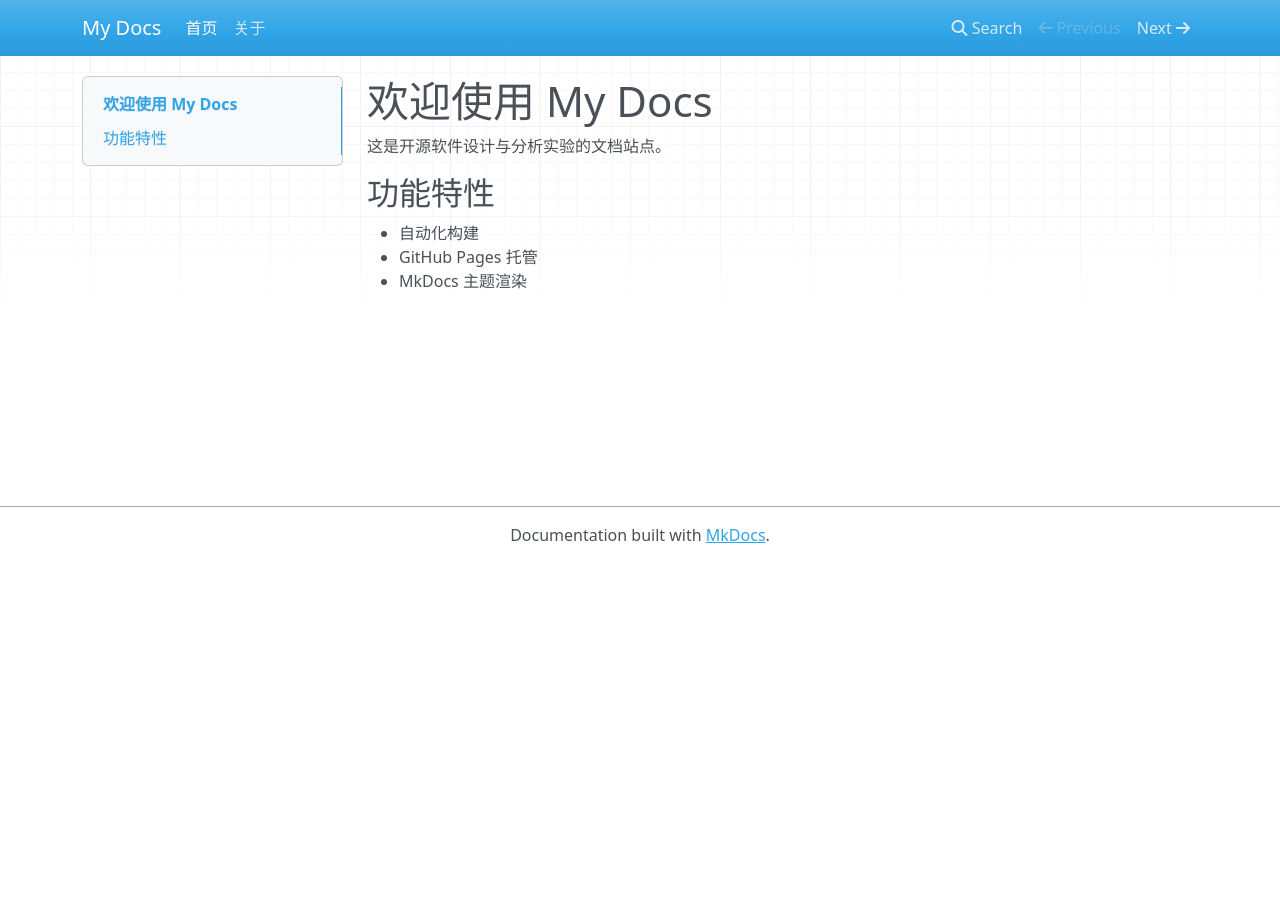
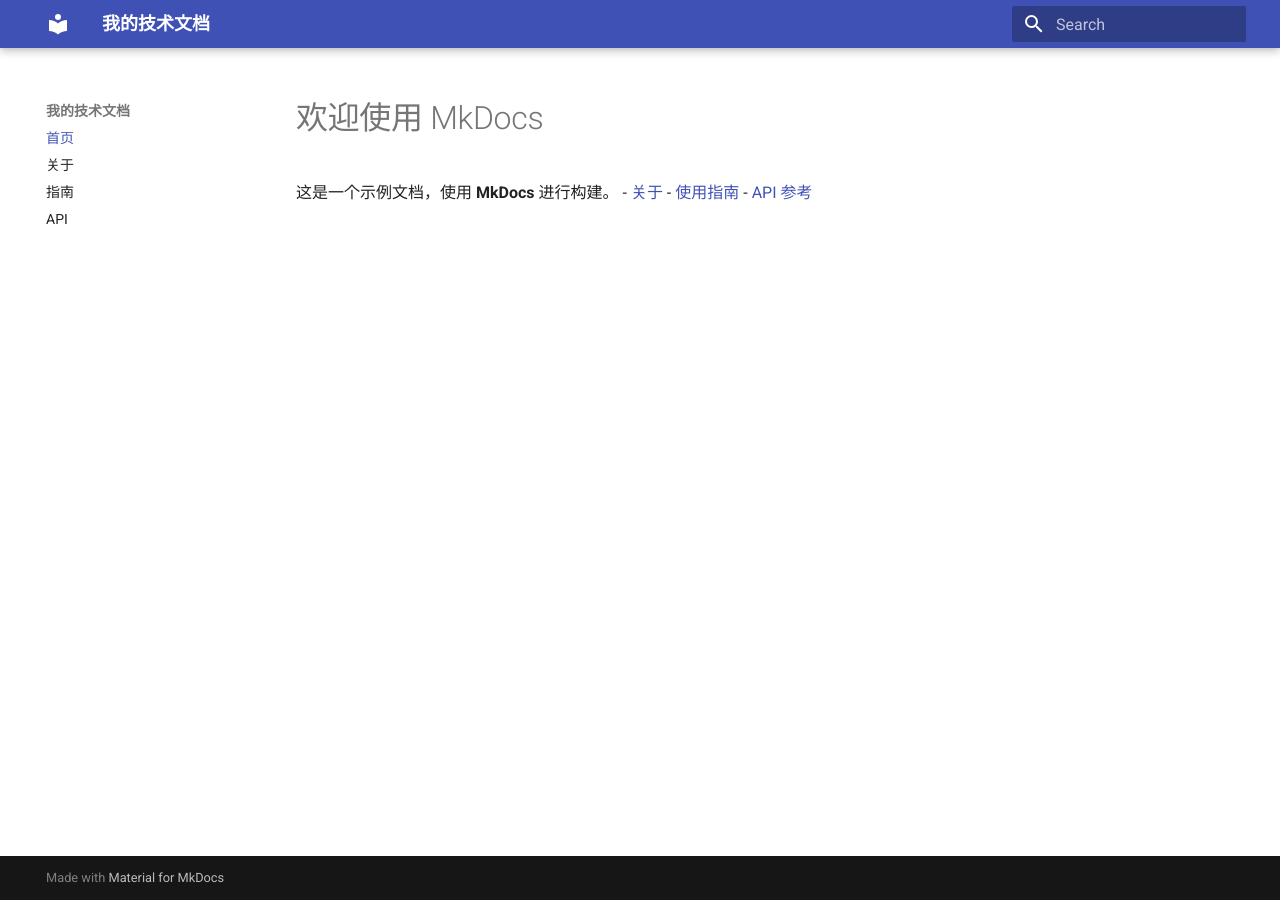
Before and after one commit to luoziqi039-tech/github-actions-demo, an MkDocs documentation site: the page built from docs/index.md, in a window 1280 px wide. Built offline with MkDocs 1.6.1 and Material for MkDocs 9.7.7, drawn with Linux system fonts in a browser that asks for light colours; nearby versions of some CDN libraries.

Commit message:
complete all lab requirements

```diff
--- /dev/null
+++ b/calculator.py
@@ -0,0 +1,5 @@
+def add(a, b):
+    return a + b
+
+def multiply(a, b):
+    return a * b
--- a/docs/index.md
+++ b/docs/index.md
@@ -1,6 +1,5 @@
-# 欢迎使用 My Docs
-这是开源软件设计与分析实验的文档站点。
-## 功能特性
-- 自动化构建
-- GitHub Pages 托管
-- MkDocs 主题渲染
+# 欢迎使用 MkDocs
+这是一个示例文档，使用 **MkDocs** 进行构建。
+- [关于](about.md)
+- [使用指南](guide.md)
+- [API 参考](api.md)
--- a/mkdocs.yml
+++ b/mkdocs.yml
@@ -1,8 +1,8 @@
-site_name: My Docs
-site_description: 开源软件设计与分析实验文档
-site_author: 罗浩鸣
+site_name: 我的技术文档
+theme:
+  name: material
 nav:
   - 首页: index.md
   - 关于: about.md
-theme:
-  name: mkdocs
+  - 指南: guide.md
+  - API: api.md
```
Also changed, not shown: docs/about.md (+2 -4 lines), docs/api.md (added, +2 -0 lines), docs/guide.md (added, +4 -0 lines), test_calculator.py (added, +10 -0 lines), 2 other files.
